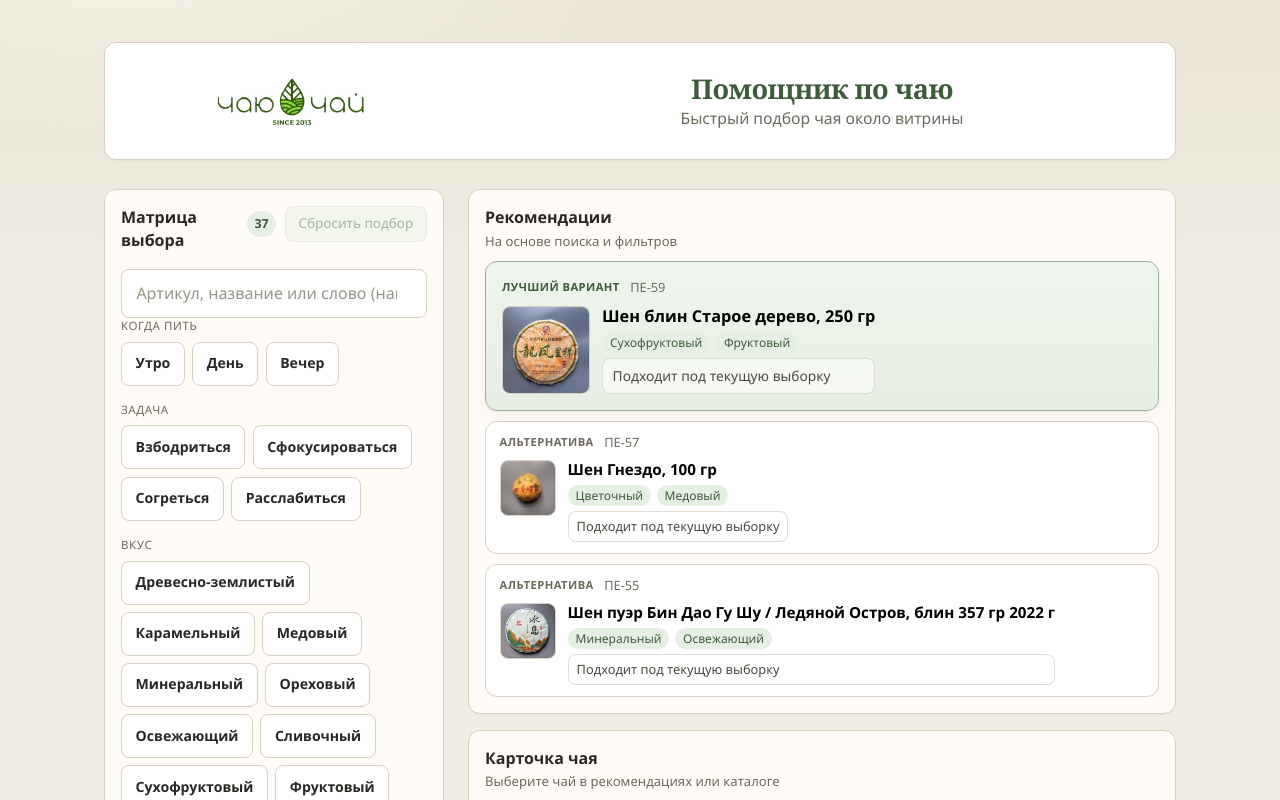
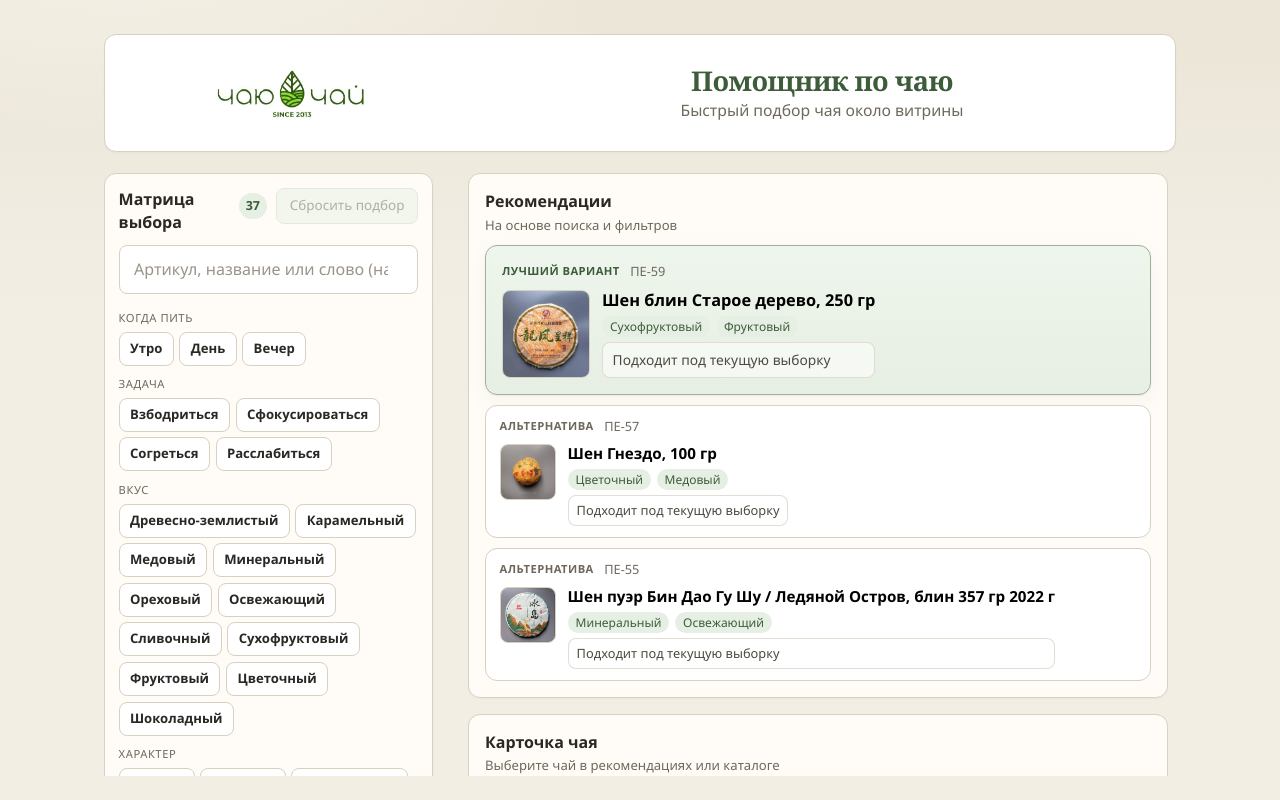
Before and after one commit to chauchai0311-prog/tea_assistant, a React (Vite) app: page / in a window 1280 px wide. Shown: the top 800 px of the page. Built offline with nearby package versions, Linux system fonts and the light colour scheme.

Commit message:
Add files via upload

```diff
--- a/src/styles.css
+++ b/src/styles.css
@@ -121,11 +121,18 @@ img {
 }
 
 @media (min-width: 768px) {
+  html,
+  body,
+  #root {
+    height: 100%;
+    overflow: hidden;
+  }
+
   .tea-details--active {
     position: sticky;
     top: var(--space-md);
     z-index: 5;
-    max-height: calc(100vh - 2rem);
+    max-height: calc(100% - 1rem);
     overflow: auto;
   }
 }
@@ -323,6 +330,16 @@ img {
 
 /* Search */
 
+.selection-matrix__search {
+  margin-bottom: var(--space-md);
+}
+
+.search-bar--embedded {
+  display: flex;
+  flex-direction: column;
+  gap: 0.55rem;
+}
+
 .search-bar__label {
   display: block;
 }
@@ -347,6 +364,41 @@ img {
 .search-bar__input:focus {
   border-color: var(--color-accent);
   box-shadow: 0 0 0 3px rgba(61, 92, 58, 0.14);
+}
+
+/* Кнопка «Найдено →» — в основном для телефона */
+.search-bar__jump {
+  display: flex;
+  align-items: center;
+  justify-content: space-between;
+  gap: 0.75rem;
+  width: 100%;
+  min-height: var(--touch);
+  padding: 0.55rem 0.85rem;
+  border: 1px solid #c5d2c1;
+  border-radius: var(--radius-sm);
+  background: var(--color-accent-soft);
+  color: var(--color-accent);
+  font-size: 0.92rem;
+  font-weight: 650;
+  cursor: pointer;
+  text-align: left;
+}
+
+.search-bar__jump:hover {
+  border-color: var(--color-accent);
+  background: #dce8d8;
+}
+
+.search-bar__jump-action {
+  flex-shrink: 0;
+  font-weight: 700;
+}
+
+@media (min-width: 768px) {
+  .search-bar__jump {
+    display: none;
+  }
 }
 
 /* Filters */
@@ -422,13 +474,13 @@ img {
 .chip-toggle {
   display: inline-flex;
   align-items: center;
-  gap: 0.4rem;
-  min-height: 36px;
-  padding: 0.35rem 0.7rem;
+  gap: 0.35rem;
+  min-height: 34px;
+  padding: 0.28rem 0.65rem;
   border: 1px solid var(--color-border);
   border-radius: 999px;
   background: var(--color-surface-2);
-  font-size: 0.82rem;
+  font-size: 0.8rem;
   cursor: pointer;
   user-select: none;
   transition: border-color 0.15s ease, background-color 0.15s ease, color 0.15s ease;
@@ -470,7 +522,7 @@ img {
   align-items: flex-start;
   justify-content: space-between;
   gap: var(--space-sm);
-  margin-bottom: var(--space-md);
+  margin-bottom: var(--space-sm);
 }
 
 .selection-matrix__header .panel__heading {
@@ -487,31 +539,30 @@ img {
 .selection-matrix__body {
   display: flex;
   flex-direction: column;
-  gap: var(--space-md);
+  gap: var(--space-sm);
 }
 
 .selection-matrix__row-title {
-  font-size: 0.72rem;
+  font-size: 0.7rem;
   text-transform: uppercase;
   letter-spacing: 0.05em;
   color: var(--color-muted);
-  margin-bottom: 0.45rem;
+  margin-bottom: 0.35rem;
 }
 
 .selection-matrix__chips {
   display: flex;
   flex-wrap: wrap;
-  gap: 0.45rem;
+  gap: 0.35rem;
 }
 
 .matrix-chip {
   display: inline-flex;
-  flex-direction: column;
-  align-items: flex-start;
+  align-items: center;
   justify-content: center;
-  gap: 0.1rem;
-  min-height: var(--touch);
-  padding: 0.45rem 0.85rem;
+  gap: 0.25rem;
+  min-height: 34px;
+  padding: 0.3rem 0.65rem;
   border: 1px solid var(--color-border);
   border-radius: var(--radius-sm);
   background: var(--color-surface-2);
@@ -535,23 +586,13 @@ img {
 }
 
 .matrix-chip__label {
-  font-size: 0.88rem;
+  font-size: 0.82rem;
   font-weight: 600;
   line-height: 1.2;
 }
 
 .matrix-chip.is-active .matrix-chip__label {
   font-weight: 700;
-}
-
-.matrix-chip__hint {
-  font-size: 0.72rem;
-  color: var(--color-muted);
-  font-weight: 400;
-}
-
-.matrix-chip.is-active .matrix-chip__hint {
-  color: #5a7a56;
 }
 
 .matrix-chip__count {
@@ -1065,9 +1106,18 @@ img {
 }
 
 @media (min-width: 768px) {
+  /* Две независимые колонки по высоте окна — без «чужого» скролла страницы */
   .app {
-    padding: var(--space-xl) var(--space-lg);
-    gap: var(--space-lg);
+    height: 100dvh;
+    max-height: 100dvh;
+    overflow: hidden;
+    padding: var(--space-lg);
+    gap: var(--space-md);
+    box-sizing: border-box;
+  }
+
+  .header {
+    flex-shrink: 0;
   }
 
   .header__inner {
@@ -1091,15 +1141,59 @@ img {
   }
 
   .app__main {
+    flex: 1 1 auto;
+    min-height: 0;
     display: grid;
     grid-template-columns: minmax(260px, 340px) minmax(0, 1fr);
     gap: var(--space-lg);
-    align-items: start;
+    align-items: stretch;
+    overflow: hidden;
+  }
+
+  .app__controls,
+  .app__content {
+    min-height: 0;
+    height: 100%;
+    overflow-x: hidden;
+    overflow-y: auto;
+    overscroll-behavior: contain;
+    scrollbar-gutter: stable;
   }
 
   .app__controls {
-    position: sticky;
-    top: var(--space-md);
+    position: static;
+    max-height: none;
+    padding-right: 0.2rem;
+  }
+
+  .app__controls::-webkit-scrollbar,
+  .app__content::-webkit-scrollbar {
+    width: 8px;
+  }
+
+  .app__controls::-webkit-scrollbar-thumb,
+  .app__content::-webkit-scrollbar-thumb {
+    background: #cfc6b6;
+    border-radius: 999px;
+  }
+
+  .app__controls::-webkit-scrollbar-track,
+  .app__content::-webkit-scrollbar-track {
+    background: transparent;
+  }
+
+  .controls-stack {
+    gap: var(--space-sm);
+  }
+
+  .selection-matrix.panel,
+  .filter-panel.panel,
+  .search-bar.panel {
+    padding: 0.85rem;
+  }
+
+  .app__content {
+    scroll-padding-top: 0.75rem;
   }
 
   .product-card {
```
